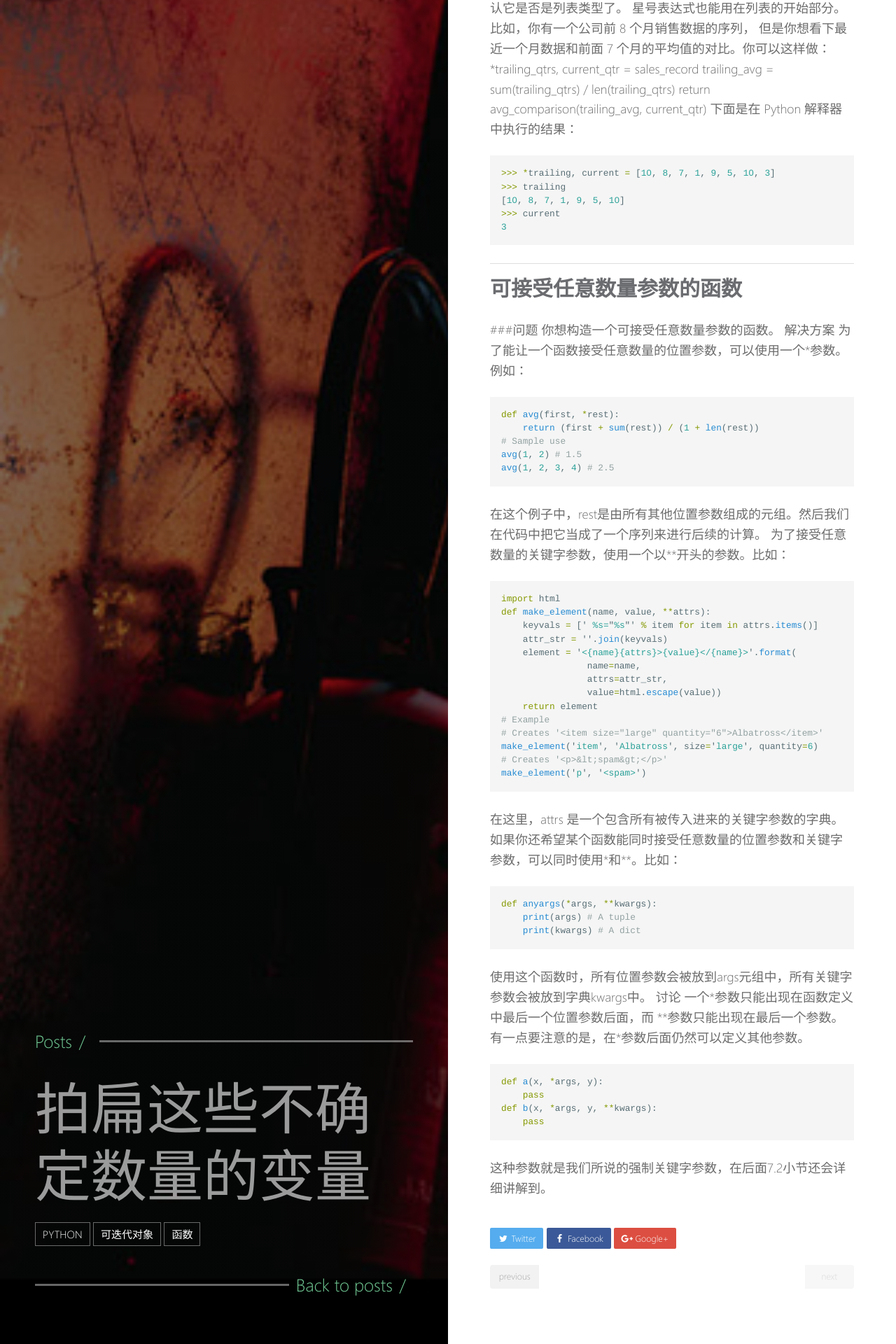
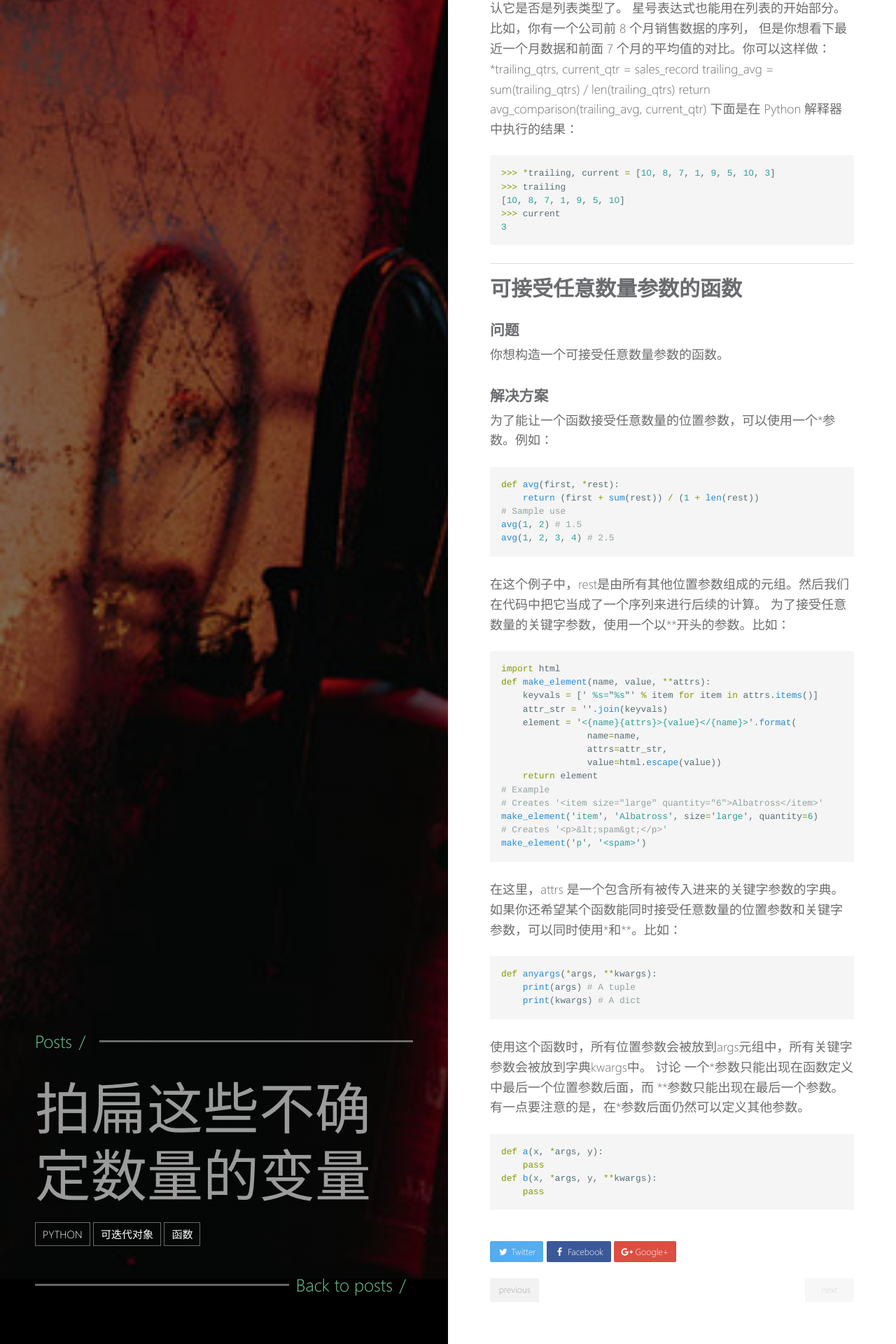
Before and after one commit to ODVV/odvv.github.io, a Jekyll site: the page built from _posts/2019-06-03-Py-trick-uncertainty.md, in a window 1280 px wide. Shown: the part 1415-3335 px from the top of the page at 70% size. Built offline with Jekyll 4.4.1, drawn with Linux system fonts in a browser that asks for light colours.

Commit message:
update post: Python tricks - end the uncertainty of variable number

````diff
--- a/_posts/2019-06-03-Py-trick-uncertainty.md
+++ b/_posts/2019-06-03-Py-trick-uncertainty.md
@@ -58,9 +58,9 @@ return avg_comparison(trailing_avg, current_qtr)
 -----------------------
 
 ## 可接受任意数量参数的函数
-###问题
+### 问题
 你想构造一个可接受任意数量参数的函数。
-解决方案
+### 解决方案
 为了能让一个函数接受任意数量的位置参数，可以使用一个*参数。例如：
 
 ```python
@@ -111,4 +111,3 @@ def a(x, *args, y):
 def b(x, *args, y, **kwargs):
     pass
 ```
-这种参数就是我们所说的强制关键字参数，在后面7.2小节还会详细讲解到。
````
